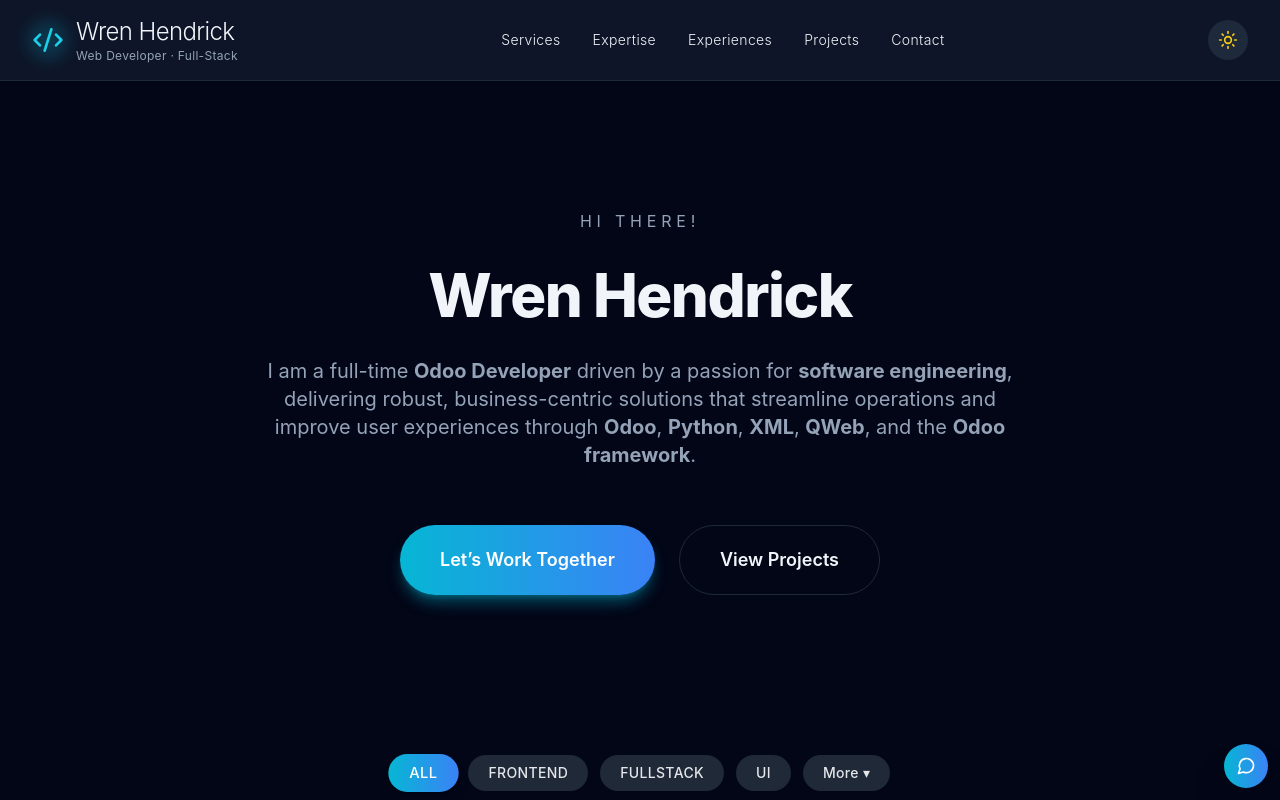
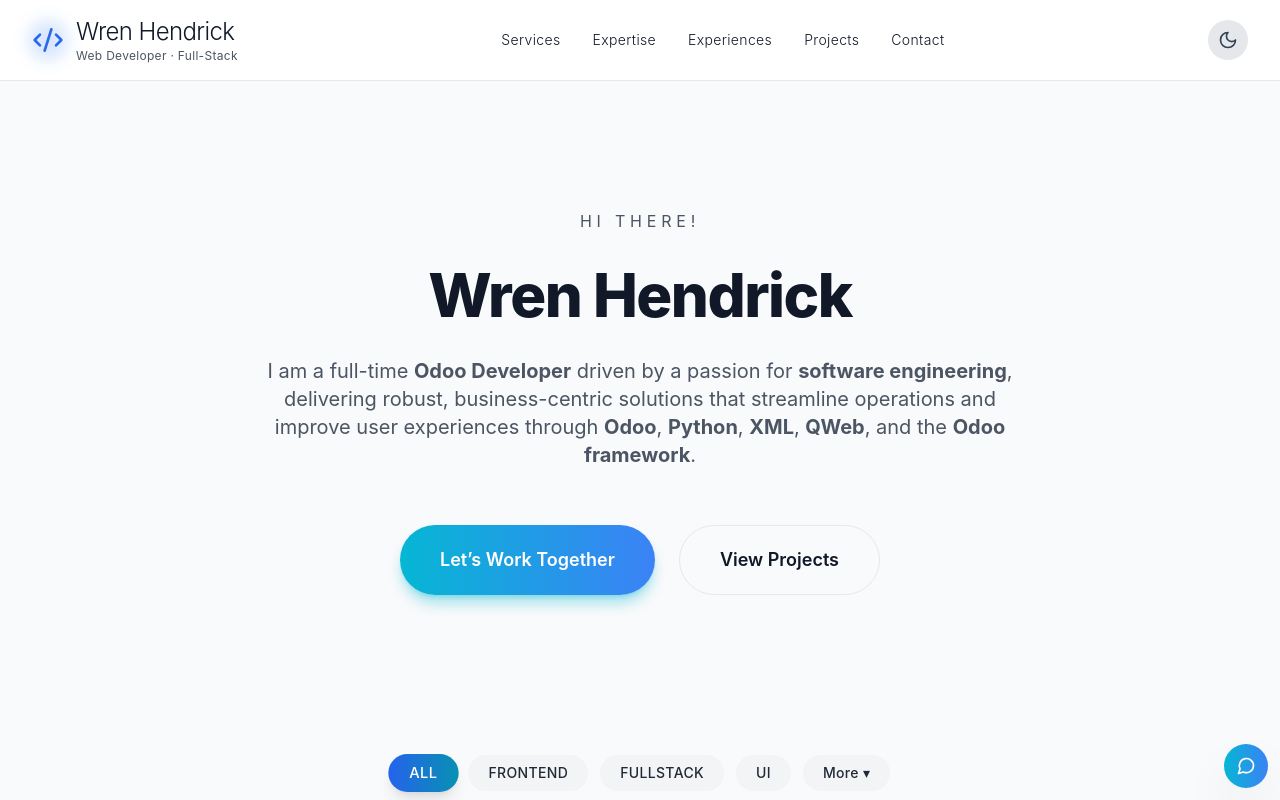
Before and after one commit to hnddrx/hendrickwren, a React (Create React App) app: page / in a window 1280 px wide. Shown: the top 800 px of the page. Built offline with nearby package versions, Linux system fonts and the light colour scheme.

Commit message:
feat: theme based on the system mode

```diff
--- a/src/components/Portfolio.js
+++ b/src/components/Portfolio.js
@@ -10,13 +10,29 @@
 import About from '../pages/About';
 import projectsData from '../data/projects.json';
 
+const getSystemTheme = () =>
+  window.matchMedia &&
+  window.matchMedia('(prefers-color-scheme: dark)').matches;
+
 const DroneGallery = () => {
   const [selectedImage, setSelectedImage] = useState(null);
   const [filter, setFilter] = useState('all');
-  const [darkMode, setDarkMode] = useState(true);
+  const [darkMode, setDarkMode] = useState(getSystemTheme);
   const [mobileMenuOpen, setMobileMenuOpen] = useState(false);
   const [showRegistration, setShowRegistration] = useState(false);
   const [filteredProjects, setFilteredProjects] = useState(projectsData.projects || []);
+
+  // Sync with system theme changes
+  useEffect(() => {
+    const mediaQuery = window.matchMedia('(prefers-color-scheme: dark)');
+
+    const handleChange = (e) => {
+      setDarkMode(e.matches);
+    };
+
+    mediaQuery.addEventListener('change', handleChange);
+    return () => mediaQuery.removeEventListener('change', handleChange);
+  }, []);
 
   // Theme configuration
   const theme = {
```
